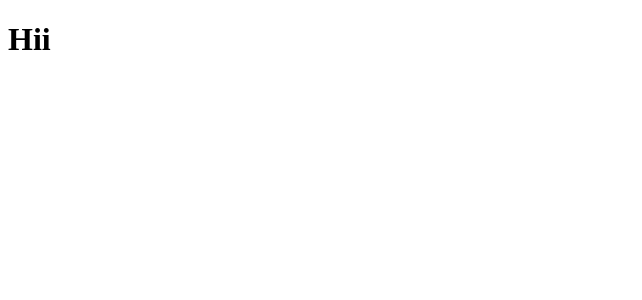
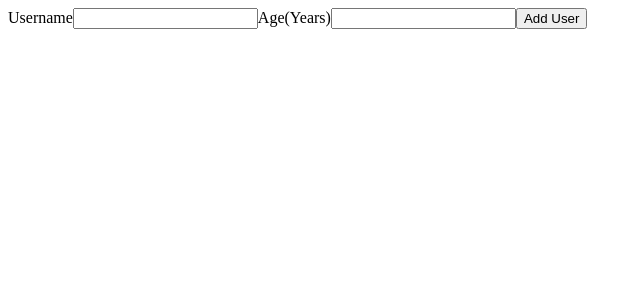
Before and after one commit to rajesh-gole-softobiz/ReactJS-Projects, a React (Create React App) app in the folder 1.practice-project/: page / in a window 1280 px wide. Shown: the top 300 px of the page, without its empty margins (0-642 px from the left). Built offline with nearby package versions, Linux system fonts and the light colour scheme.

Commit message:
Adding a User Component

```diff
--- a/1.practice-project/src/App.js
+++ b/1.practice-project/src/App.js
@@ -1,8 +1,10 @@
 import React from 'react'
-
+import AddUser from './components/Users/AddUser';
 function App() {
   return (
-    <h1>Hii</h1>
+    <div>
+        <AddUser/>
+    </div>
   )
 }
 
--- /dev/null
+++ b/1.practice-project/src/components/Users/AddUser.js
@@ -0,0 +1,20 @@
+import React from 'react'
+
+const AddUser = props => {
+    const addUserHandler = (event) => {
+        event.preventDefault();
+    }
+  return (
+    <form onSubmit={addUserHandler}>
+        <label htmlFor="username">Username</label>
+        <input id="username" type="text" />
+
+        <label htmlFor="age">Age(Years)</label>
+        <input id="age" type="number" />
+
+        <button type='submit'>Add User</button>
+    </form>
+  )
+}
+
+export default AddUser;
--- a/1.practice-project/src/index.css
+++ b/1.practice-project/src/index.css
@@ -0,0 +1,12 @@
+*{
+  box-sizing: border-box;
+}
+
+html {
+  font-family: sans-serif;
+  background: #1f1f1f;
+}
+
+body {
+  margin: 0;
+}
```
